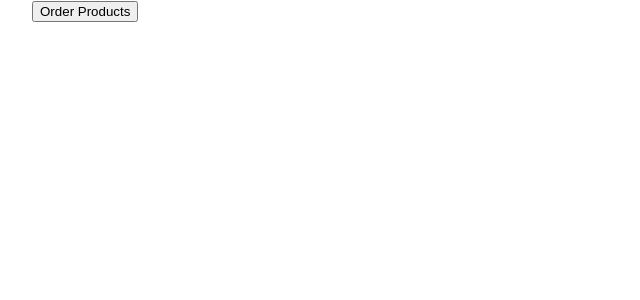
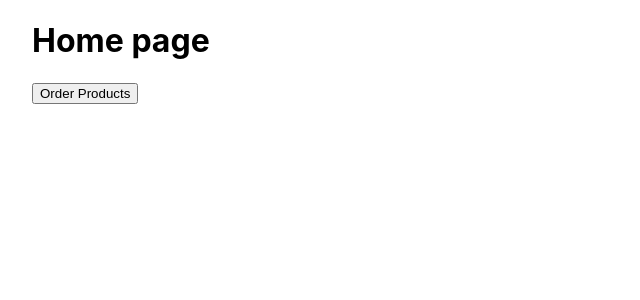
Before and after one commit to khangle2307/nextjs-demo, a Next.js app: page / in a window 1280 px wide. Shown: the top 300 px of the page, without its empty margins (0-640 px from the left). Built offline with nearby package versions, Linux system fonts and the light colour scheme.

Commit message:
custom 404 page

```diff
--- a/pages/index.tsx
+++ b/pages/index.tsx
@@ -17,6 +17,7 @@ const Home : React.FC = () =>  {
         <meta name="description" content="Generated by create next app" />
         <link rel="icon" href="/favicon.ico" />
       </Head>
+      <h1>Home page</h1>
       <button onClick={handleClick}>Order Products</button>
     </div>
   )
```
Also changed, not shown: pages/404.tsx (added, +9 -0 lines).
